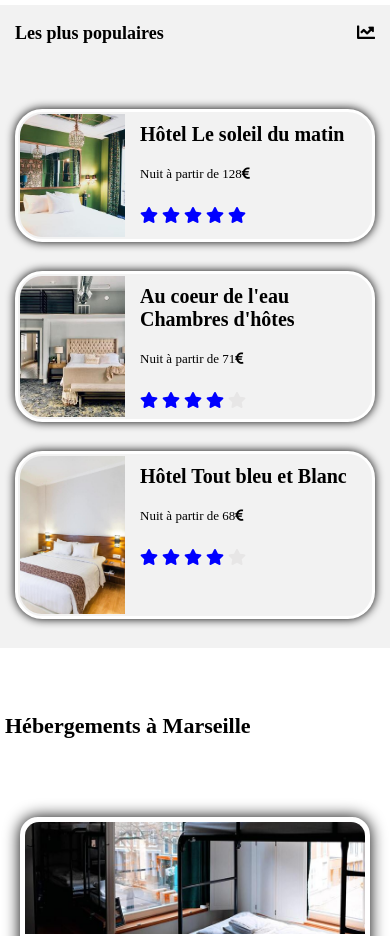
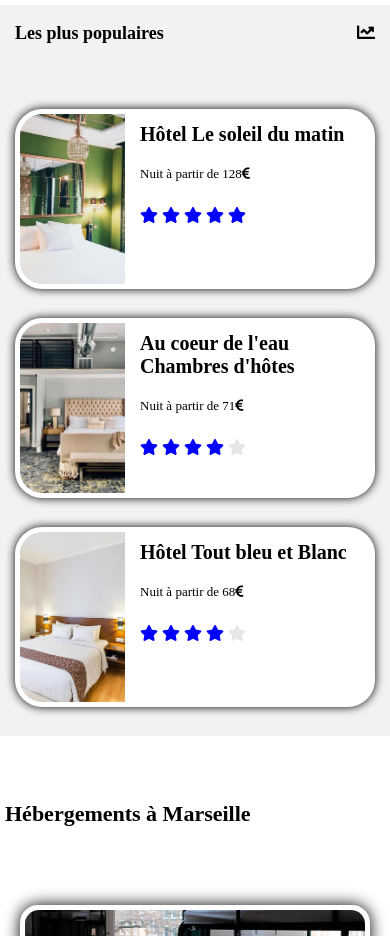
Before and after one commit to khanerat/keuleianxavier_2_09082021, a plain HTML site: page index.html in a window 390 px wide. Shown: the part 559-1495 px from the top of the page. Drawn offline with Linux system fonts and the light colour scheme; a web font is replaced by a local one.

Commit message:
changement de height box populaire de auto a 180px

```diff
--- a/style.css
+++ b/style.css
@@ -906,7 +906,7 @@ p{
 }
 
 .box_populaires{
-  background-color:#F2F2F2;
+
   width: 95%;
   height:180px;
   margin: 5px;
@@ -1243,11 +1243,16 @@ border-bottom-right-radius: 1rem;
      margin-top:18px;
   }
 
-
+ .block_populaires{
+    display:flex;
+    flex-direction:row;
+    flex-wrap:wrap;
+    width:100%;
+ }
   .box_populaires{
      width:100%;
-     height:auto;
-     background-color:#F2F2F2;
+     height:180px;
+
 
   }
 
```
